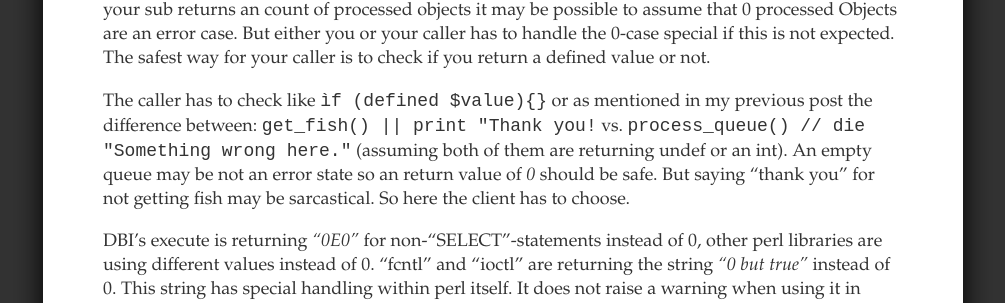
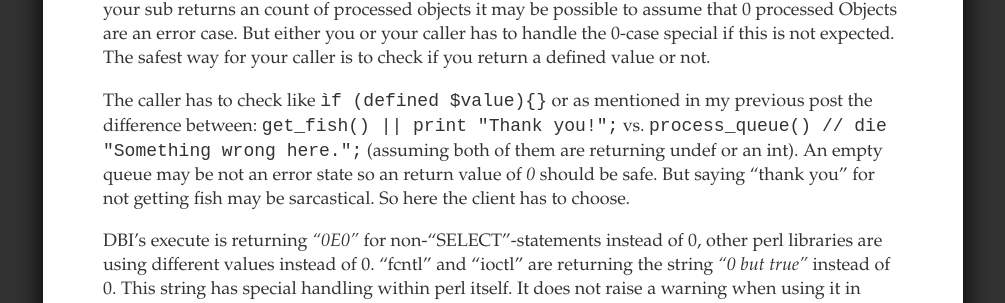
Before and after one commit to toke/toke.de, a Jekyll site: the page built from _posts/2012-11-02-perl-boolean.markdown, in a window 1280 px wide. Shown: the part 387-690 px from the top of the page, without its empty margins (137-1142 px from the left). Built offline with Jekyll 4.4.1, drawn with Linux system fonts in a browser that asks for light colours; comment, search, counter and statistics services are not loaded.

```diff
--- a/_posts/2012-11-02-perl-boolean.markdown
+++ b/_posts/2012-11-02-perl-boolean.markdown
@@ -18,7 +18,7 @@ you or your caller has to handle the 0-case special if this is not expected. The
 way for your caller is to check if you return a defined value or not.
 
 The caller has to check like `ìf (defined $value){}` or as mentioned in my previous post
-the difference between: `get_fish() || print "Thank you!` vs. `process_queue() // die "Something wrong here."`
+the difference between: `get_fish() || print "Thank you!";` vs. `process_queue() // die "Something wrong here.";`
 (assuming both of them are returning undef or an int).
 An empty queue may be not an error state so an return value of *0* should be safe. But
 saying "thank you" for not getting fish may be sarcastical. So here the client has to
```
